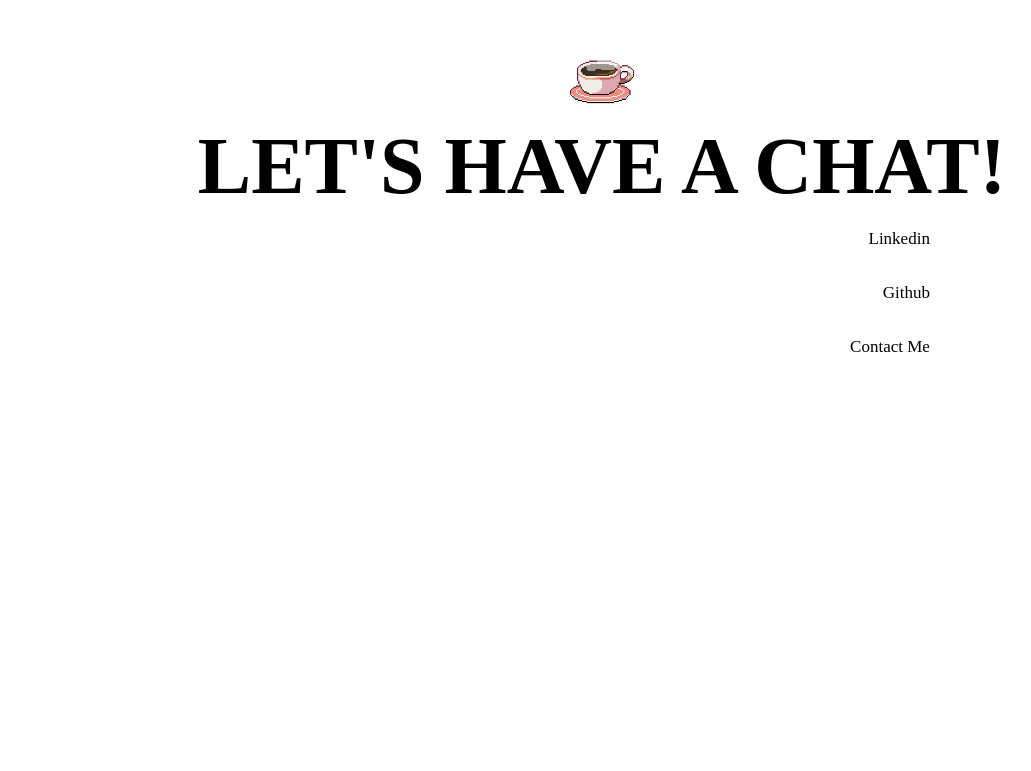
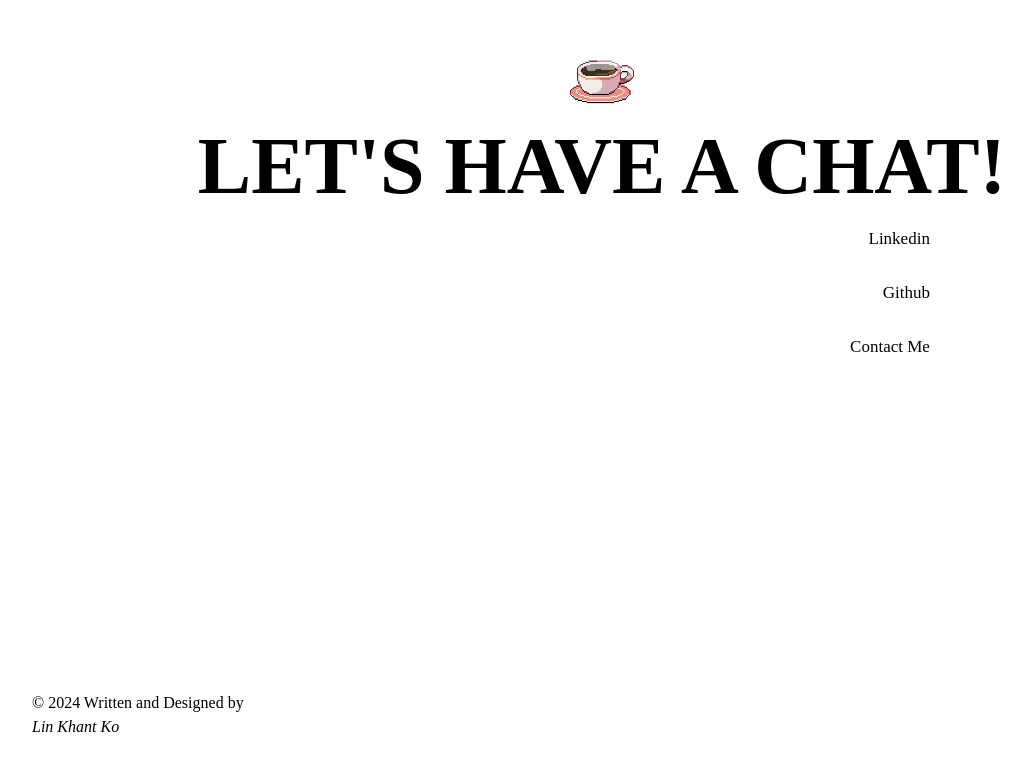
Before and after one commit to Linkhant19/personal-website, a React (Create React App) app: page /roadmap in a window 1280 px wide. Shown: the part 3182-3953 px from the top of the page, without its empty margins (38-1069 px from the left). Built offline with nearby package versions, Linux system fonts and the light colour scheme.

Commit message:
added footer

```diff
--- a/src/App.js
+++ b/src/App.js
@@ -4,6 +4,7 @@ import Main from './components/Main';
 import Projects from './components/Projects';
 import AllProjects from './components/AllProjects';
 import CoffeeChat from './components/CoffeeChat';
+import Footer from './components/Footer';
 
 function App() {
   return (
@@ -13,6 +14,7 @@ function App() {
       <Projects />
       <AllProjects />
       <CoffeeChat />
+      <Footer />
     </div>
   );
 }
--- a/src/assets/styles/main.css
+++ b/src/assets/styles/main.css
@@ -199,7 +199,7 @@ header img {
     align-items: center;
     justify-content: center;
     margin-top: 30vh;
-    padding-bottom: 400px;
+    padding-bottom: 300px;
 }
 
 .main-coffee-chat-container img {
@@ -236,3 +236,22 @@ header img {
     margin-left: 45vw;
 }
 /* end of coffee chat view*/
+
+/* start of footer */
+.main-footer {
+    display: flex;
+    flex-direction: column;
+    align-items: start;
+    justify-content: end;
+    margin: 30px;
+    padding-bottom: 30px;
+}
+
+.main-footer p {
+    margin-top: -10px;
+    text-align: center;
+}
+
+.name {
+    font-style: italic;
+}
--- /dev/null
+++ b/src/components/Footer.js
@@ -0,0 +1,16 @@
+// src/components/Footer.js
+// footer component
+
+import React from 'react';
+import '../assets/styles/main.css';
+
+function Footer() {
+    return (
+        <footer className="main-footer">
+            <p>© 2024 Written and Designed by</p>
+            <p className='name'>Lin Khant Ko</p>
+        </footer>
+    );
+}
+
+export default Footer;
```
